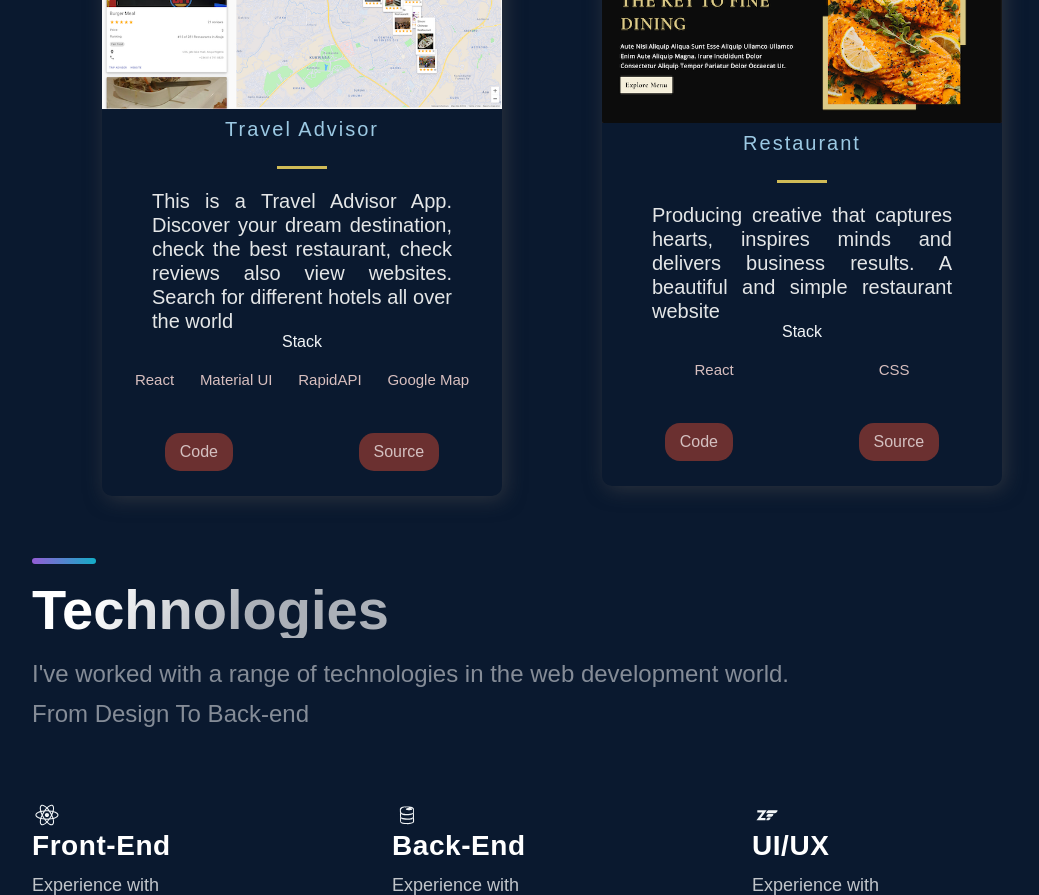
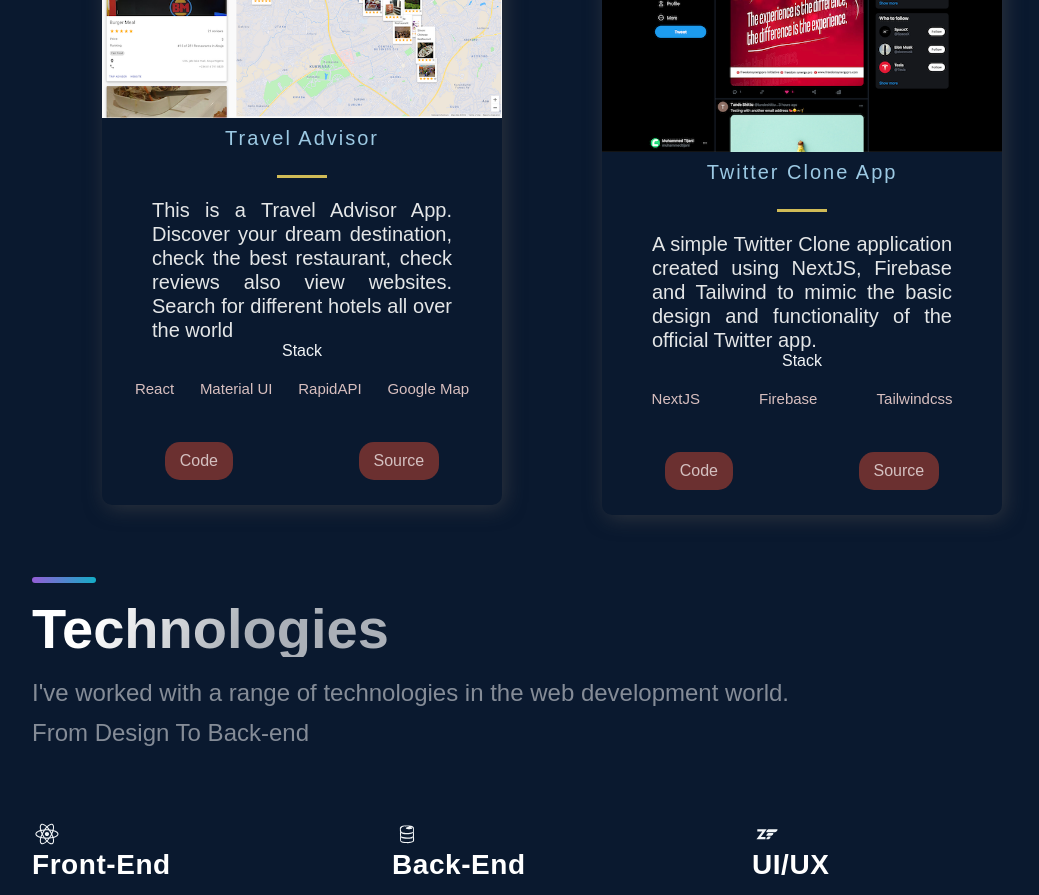
Before and after one commit to muhammedtijani/portfolio, a React (Create React App) app: page / in a window 1280 px wide. Shown: the part 1740-2635 px from the top of the page, without its empty margins (88-1127 px from the left). Built offline with nearby package versions, Linux system fonts and the light colour scheme.

Commit message:
fix: work section

```diff
--- a/src/constants/constants.js
+++ b/src/constants/constants.js
@@ -30,13 +30,13 @@
     id: 2,
   },
   {
-    title: "Restaurant",
+    title: "Twitter Clone App",
     description:
-      "Producing creative that captures hearts, inspires minds and delivers business results. A beautiful and simple restaurant website ",
+      "A simple Twitter Clone application created using NextJS, Firebase and Tailwind to mimic the basic design and functionality of the official Twitter app.",
     image: "/images/7.png",
-    tags: ["React", "CSS"],
-    source: "https://github.com/muhammedtijani/restaurant",
-    visit: "https://restaurant.coolzyte.com/",
+    tags: ["NextJS", "Firebase", "Tailwindcss"],
+    source: "https://github.com/muhammedtijani/twitter-clone-muhats",
+    visit: "https://twitter-clone-muhats.vercel.app",
     id: 3,
   },
 ];
```
Also changed, not shown: public/images/7.png, public/images/8.png (added).
